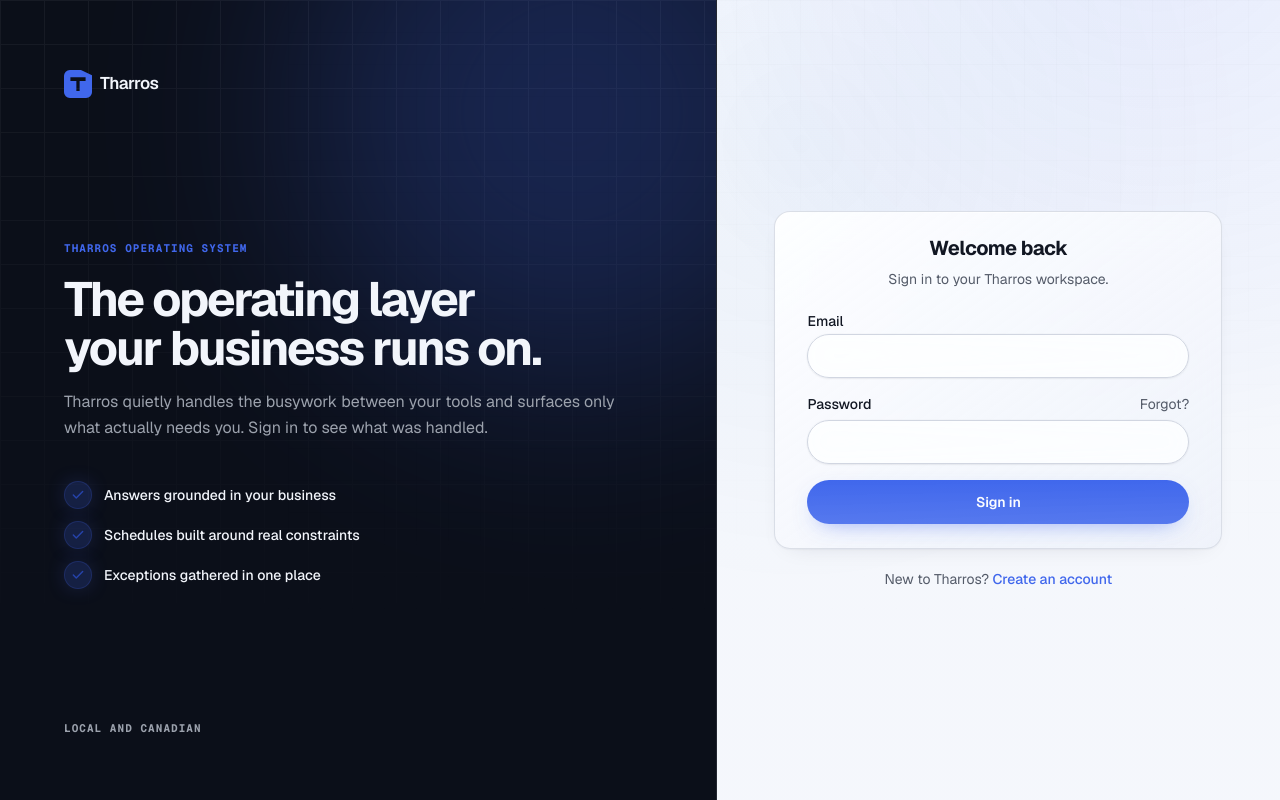
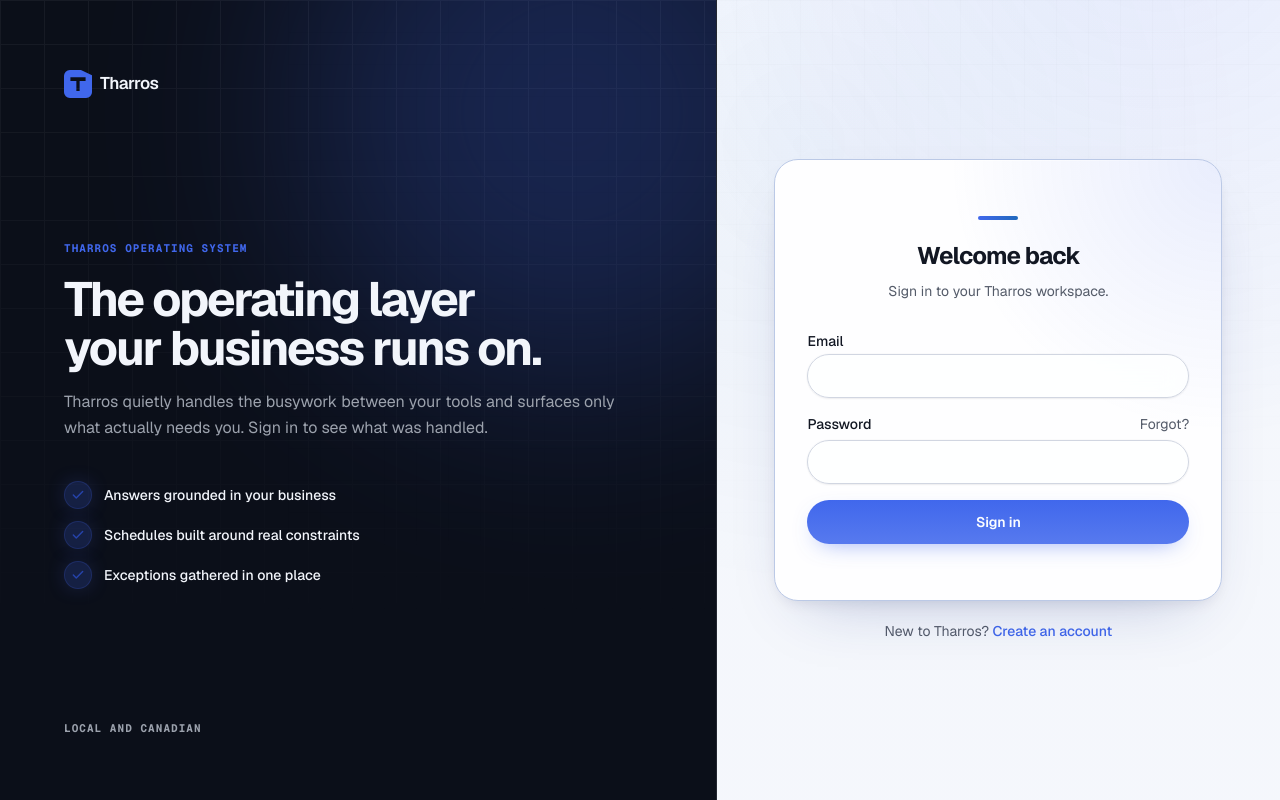
Before and after one commit to TharrosDev/Tharros-Platform, a Next.js app in the folder apps/web/: page /login in a window 1280 px wide. Built offline with nearby package versions, Linux system fonts and the light colour scheme; no server answers.

Commit message:
style(auth): elevate authentication cards

```diff
--- a/apps/web/src/components/auth/auth-card.tsx
+++ b/apps/web/src/components/auth/auth-card.tsx
@@ -20,14 +20,15 @@ export function AuthCard({
 }) {
   return (
     <div className="w-full max-w-md space-y-5">
-      <Card className="shadow-raised">
-        <CardHeader className="px-6 text-center sm:px-8">
-          <h1 data-slot="card-title" className="type-h2">
+      <Card className="visual-panel-strong overflow-hidden rounded-3xl shadow-raised">
+        <CardHeader className="px-6 pb-2 pt-8 text-center sm:px-8">
+          <div className="mx-auto mb-3 h-1 w-10 rounded-full bg-gradient-to-r from-primary to-info" aria-hidden />
+          <h1 data-slot="card-title" className="text-2xl font-bold tracking-[-0.035em]">
             {title}
           </h1>
           {description ? <CardDescription>{description}</CardDescription> : null}
         </CardHeader>
-        <CardContent className="px-6 sm:px-8">{children}</CardContent>
+        <CardContent className="px-6 pb-8 sm:px-8">{children}</CardContent>
       </Card>
       {footer ? <p className="text-muted-foreground text-center text-sm">{footer}</p> : null}
     </div>
```
